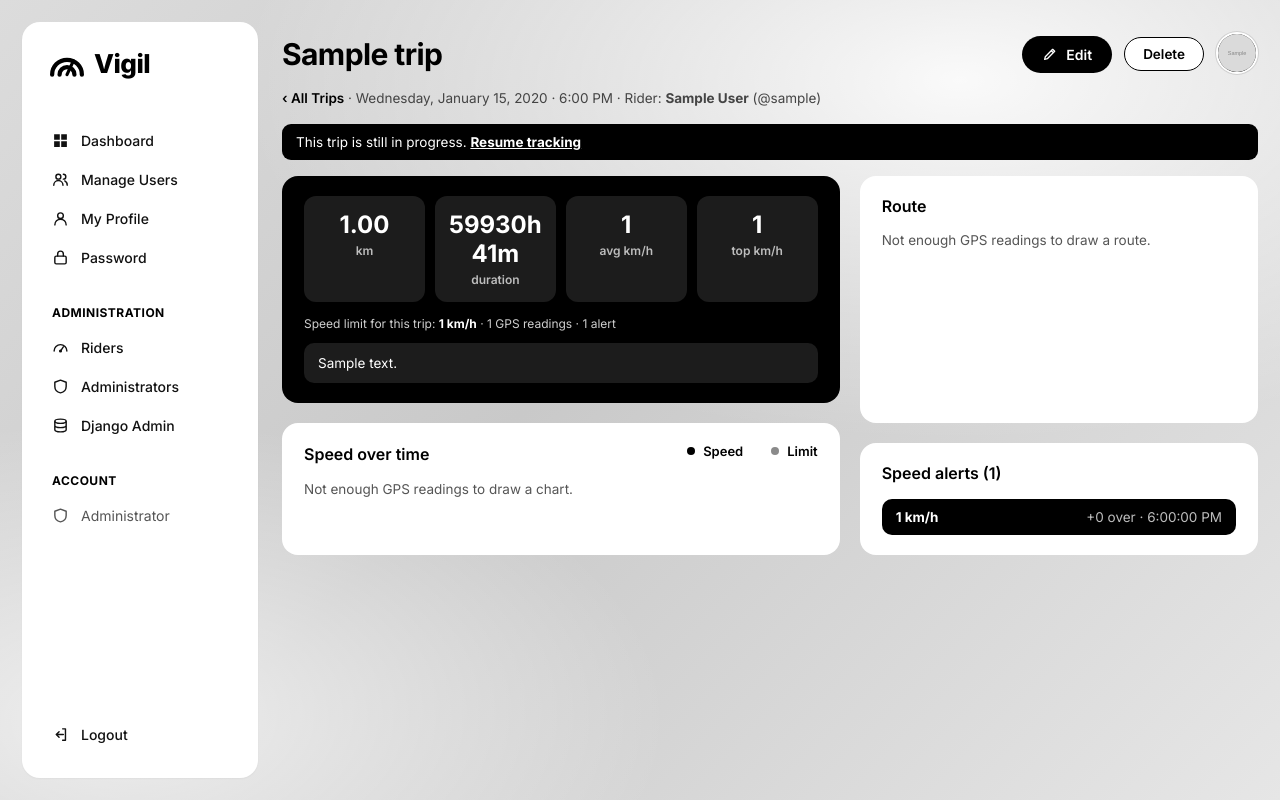
After one commit to WiddyWattz/Vigil-Pacana-JohnMark-G2, a Django app: page /trips/1/ in a window 1280 px wide. The commit adds this page. Run offline with Django 5.2, Linux system fonts and the light colour scheme; a user stored in the database is signed in; tables that the repository leaves empty hold one stand-in row (values such as "Sample post"); grey boxes marked "Sample" are stand-in pictures; parts of the project's set-up code (start-up, migrations or seed data) failed here and were passed over.

Commit message:
Add trip history: list, detail, edit and delete pages
- Read: Trip History list with search, status filter, totals and paging;
  detail page with speed-over-time chart, route outline and alert list
- Update: owner can rename a trip and edit notes (TripEditForm validation)
- Delete: owner or Administrator, with a confirmation page; readings and
  alerts are removed by CASCADE
- Riders only see their own trips (404 otherwise); Administrators see all
  riders' trips and can filter by rider
- Ending a trip now opens its detail page

```diff
--- a/static/css/trips.css
+++ b/static/css/trips.css
@@ -58,3 +58,42 @@
 }
 
 .choice input[type=radio] { width: 18px; height: 18px; flex: none; }
+
+/* Trip history */
+.totals-card { margin-bottom: 20px; }
+.totals { display: grid; grid-template-columns: repeat(4, 1fr); gap: 16px; }
+.totals strong { display: block; font-size: 32px; font-weight: 700; line-height: 1.1; }
+.totals span { font-size: 12.5px; color: #bdbdbd; }
+.trip-link { color: #000; text-decoration: none; }
+.trip-link:hover { text-decoration: underline; }
+.sub-line { display: block; margin-top: 4px; }
+.row-actions { text-align: right; }
+a.btn-mini { text-decoration: none; display: inline-block; }
+.breadcrumb { font-size: 13.5px; color: #444; margin: -10px 0 18px; }
+.breadcrumb a { color: #000; font-weight: 600; text-decoration: none; }
+.link-light { color: #fff; font-weight: 700; }
+
+.detail-grid { display: grid; grid-template-columns: 1.4fr 1fr; grid-template-areas: "summary route" "chart route" "chart alerts"; gap: 20px; }
+.summary-card { grid-area: summary; }
+.route-card { grid-area: route; }
+.chart-card { grid-area: chart; }
+.detail-grid .alerts-card { grid-area: alerts; }
+.dark-stats > div { background: #1c1c1c; }
+.dark-stats span { color: #bdbdbd; }
+.summary-card .desc b { color: #fff; }
+.notes { background: #1c1c1c; border-radius: 10px; padding: 12px 14px; font-size: 13.5px; margin: 12px 0 0; }
+.route { width: 100%; max-width: 300px; display: block; margin: 0 auto; background: #f4f4f4; border-radius: 12px; }
+.route-line { fill: none; stroke: #000; stroke-width: 3; stroke-linejoin: round; stroke-linecap: round; }
+.route-start { fill: #fff; stroke: #000; stroke-width: 2.5; }
+.route-end { fill: #000; }
+.speed-chart { width: 100%; height: 190px; display: block; overflow: visible; }
+.speed-area { fill: #ececec; }
+.speed-line { fill: none; stroke: #000; stroke-width: 2; stroke-linejoin: round; }
+.limit-dash { stroke: #8a8a8a; stroke-width: 1.5; stroke-dasharray: 6 5; }
+.form textarea { width: 100%; padding: 10px 13px; border: 1px solid #bdbdbd; border-radius: 9px; font: inherit; font-size: 14px; resize: vertical; }
+.form textarea:focus { outline: none; border-color: #000; box-shadow: 0 0 0 3px rgba(0, 0, 0, .12); }
+
+@media (max-width: 900px) {
+  .detail-grid { grid-template-columns: 1fr; grid-template-areas: "summary" "chart" "route" "alerts"; }
+  .totals { grid-template-columns: repeat(2, 1fr); }
+}
--- /dev/null
+++ b/templates/trips/trip_detail.html
@@ -0,0 +1,67 @@
+{% extends "base_dashboard.html" %}
+{% load static %}
+{% block title %}{{ trip.title }}{% endblock %}
+{% block greeting %}{{ trip.title }}{% endblock %}
+{% block styles %}{{ block.super }}<link rel="stylesheet" href="{% static 'css/trips.css' %}">{% endblock %}
+{% block top_actions %}
+  {% if can_edit %}<a href="{% url 'trips:edit' trip.pk %}" class="btn-pill"><svg class="ico"><use href="#i-pencil"/></svg>Edit</a>{% endif %}
+  <a href="{% url 'trips:delete' trip.pk %}" class="btn-ghost">Delete</a>
+{% endblock %}
+
+{% block content %}
+<p class="breadcrumb"><a href="{% url 'trips:list' %}">‹ {% if user.is_admin_role %}All Trips{% else %}Trip History{% endif %}</a>
+  · {{ trip.started_at|date:"l, F j, Y · g:i A" }}
+  {% if user.is_admin_role %} · Rider: <b>{{ trip.rider.display_name }}</b> (@{{ trip.rider.username }}){% endif %}
+  {% if trip.source == "SIMULATED" %} · <span class="status">Demo ride</span>{% endif %}
+</p>
+
+{% if trip.is_active %}
+<div class="form-alert">This trip is still in progress.{% if can_edit %} <a class="link-light" href="{% url 'trips:track' trip.pk %}">Resume tracking</a>{% endif %}</div>
+{% endif %}
+
+<div class="detail-grid">
+  <section class="card dark summary-card">
+    <div class="trip-stats dark-stats">
+      <div><strong>{{ trip.distance_km }}</strong><span>km</span></div>
+      <div><strong>{{ trip.duration_display }}</strong><span>duration</span></div>
+      <div><strong>{{ trip.avg_speed_kmh|floatformat:0 }}</strong><span>avg km/h</span></div>
+      <div><strong>{{ trip.max_speed_kmh|floatformat:0 }}</strong><span>top km/h</span></div>
+    </div>
+    <p class="desc">Speed limit for this trip: <b>{{ trip.speed_limit }} km/h</b> · {{ reading_count }} GPS readings · {{ alerts|length }} alert{{ alerts|length|pluralize }}</p>
+    {% if trip.notes %}<p class="notes">{{ trip.notes|linebreaksbr }}</p>{% endif %}
+  </section>
+
+  <section class="card route-card">
+    <div class="card-head"><h2>Route</h2></div>
+    {% if route %}
+    <svg class="route" viewBox="0 0 200 200" role="img" aria-label="Route outline">
+      <polyline points="{{ route.points }}" class="route-line"/>
+      <circle cx="{{ route.start.0 }}" cy="{{ route.start.1 }}" r="5" class="route-start"/>
+      <circle cx="{{ route.end.0 }}" cy="{{ route.end.1 }}" r="5" class="route-end"/>
+    </svg>
+    <p class="field-help">○ start · ● end</p>
+    {% else %}<p class="muted-text">Not enough GPS readings to draw a route.</p>{% endif %}
+  </section>
+
+  <section class="card chart-card">
+    <div class="card-head"><h2>Speed over time</h2><span class="legend"><span class="lg"><i></i>Speed</span><span class="lg lg-2"><i></i>Limit</span></span></div>
+    {% if speed_chart %}
+    <svg class="speed-chart" viewBox="0 -6 {{ speed_chart.w }} {{ speed_chart.h|add:12 }}" preserveAspectRatio="none" role="img" aria-label="Speed over time">
+      <polygon points="{{ speed_chart.area }}" class="speed-area"/>
+      <polyline points="{{ speed_chart.points }}" class="speed-line" vector-effect="non-scaling-stroke"/>
+      <line x1="0" x2="{{ speed_chart.w }}" y1="{{ speed_chart.limit_y }}" y2="{{ speed_chart.limit_y }}" class="limit-dash" vector-effect="non-scaling-stroke"/>
+    </svg>
+    <p class="field-help">Scale: 0 – {{ speed_chart.top }} km/h, from start to end of the trip.</p>
+    {% else %}<p class="muted-text">Not enough GPS readings to draw a chart.</p>{% endif %}
+  </section>
+
+  <section class="card alerts-card">
+    <div class="card-head"><h2>Speed alerts ({{ alerts|length }})</h2></div>
+    <ul class="alert-log">
+      {% for a in alerts %}
+      <li><b>{{ a.speed_kmh|floatformat:0 }} km/h</b> <span>+{{ a.over_by|floatformat:0 }} over · {{ a.triggered_at|time:"g:i:s A" }}</span></li>
+      {% empty %}<li class="none">No speed alerts on this trip.</li>{% endfor %}
+    </ul>
+  </section>
+</div>
+{% endblock %}
--- a/trips/urls.py
+++ b/trips/urls.py
@@ -5,6 +5,12 @@ from . import views
 app_name = "trips"
 
 urlpatterns = [
+    # Trip history (list / detail / edit / delete)
+    path("", views.trip_list, name="list"),
+    path("<int:pk>/", views.trip_detail, name="detail"),
+    path("<int:pk>/edit/", views.trip_edit, name="edit"),
+    path("<int:pk>/delete/", views.trip_delete, name="delete"),
+    # Live tracking
     path("start/", views.start_trip, name="start"),
     path("<int:pk>/track/", views.track_trip, name="track"),
     path("<int:pk>/readings/", views.record_readings, name="readings"),
--- a/trips/views.py
+++ b/trips/views.py
@@ -1,8 +1,10 @@
 import json
 
 from django.contrib import messages
+from django.contrib.auth.decorators import login_required
+from django.core.paginator import Paginator
 from django.db import IntegrityError, transaction
-from django.db.models import Max
+from django.db.models import Count, Max, Q, Sum
 from django.http import JsonResponse
 from django.shortcuts import get_object_or_404, redirect, render
 from django.views.decorators.http import require_http_methods, require_POST
@@ -10,7 +12,7 @@ from django.views.decorators.http import require_http_methods, require_POST
 from accounts.decorators import role_required
 from accounts.models import User
 
-from .forms import ReadingForm, StartTripForm
+from .forms import ReadingForm, StartTripForm, TripEditForm
 from .models import SpeedAlert, SpeedReading, Trip, haversine_km
 
 MAX_READINGS_PER_REQUEST = 60
@@ -22,6 +24,13 @@ def _own_trip(request, pk, **filters):
     Someone else's trip gives 404, so riders can't even tell it exists.
     """
     return get_object_or_404(Trip, pk=pk, rider=request.user, **filters)
+
+
+def _viewable_trip(request, pk):
+    """Administrators may open any trip; riders only their own (others give 404)."""
+    if request.user.is_admin_role:
+        return get_object_or_404(Trip.objects.select_related("rider"), pk=pk)
+    return _own_trip(request, pk)
 
 
 @role_required(User.Role.RIDER)
@@ -51,7 +60,7 @@ def track_trip(request, pk):
     trip = _own_trip(request, pk)
     if not trip.is_active:
         messages.info(request, "That trip has already ended.")
-        return redirect("dashboards:home")
+        return redirect("trips:detail", pk=trip.pk)
     stats = _live_stats(trip)
     return render(request, "trips/track_trip.html", {"trip": trip, "stats": stats, "active": "start_trip"})
 
@@ -114,7 +123,7 @@ def end_trip(request, pk):
         return redirect("trips:track", pk=trip.pk)
     trip.finish()
     messages.success(request, f"Trip saved: {trip.distance_km} km, top speed {trip.max_speed_kmh} km/h.")
-    return redirect("dashboards:home")
+    return redirect("trips:detail", pk=trip.pk)
 
 
 def _live_stats(trip):
@@ -128,3 +137,127 @@ def _live_stats(trip):
         "current_speed_kmh": round(points[-1][2]) if points else 0,
         "alerts": trip.alerts.count(),
     }
+
+
+# ---------------------------------------------------------------------------
+# Trip history: list (Read), detail (Read), edit (Update), delete (Delete)
+# ---------------------------------------------------------------------------
+
+@login_required
+def trip_list(request):
+    """
+    Riders see only their own trips. Administrators see every rider's trips
+    and can filter by rider. Both can search by name and filter by status.
+    """
+    is_admin = request.user.is_admin_role
+    trips = Trip.objects.select_related("rider")
+    if not is_admin:
+        trips = trips.filter(rider=request.user)
+
+    q = request.GET.get("q", "").strip()
+    status = request.GET.get("status", "")
+    rider_id = request.GET.get("rider", "")
+    if q:
+        trips = trips.filter(Q(title__icontains=q) | Q(notes__icontains=q))
+    if status in Trip.Status.values:
+        trips = trips.filter(status=status)
+    if is_admin and rider_id.isdigit():
+        trips = trips.filter(rider_id=int(rider_id))
+
+    # Totals are calculated separately from the alert count: joining alerts
+    # here would repeat each trip once per alert and inflate the distance sum.
+    completed = trips.filter(status=Trip.Status.COMPLETED)
+    totals = completed.aggregate(count=Count("id"), distance=Sum("distance_km"), top=Max("max_speed_kmh"))
+    totals["alerts"] = SpeedAlert.objects.filter(trip__in=completed).count()
+    trips = trips.annotate(alert_count=Count("alerts"))
+    return render(request, "trips/trip_list.html", {
+        "active": "trips",
+        "page": Paginator(trips, 10).get_page(request.GET.get("page")),
+        "totals": totals,
+        "q": q, "status": status, "rider_id": rider_id,
+        "statuses": Trip.Status.choices,
+        "riders": User.objects.filter(role=User.Role.RIDER).order_by("username") if is_admin else None,
+    })
+
+
+@login_required
+def trip_detail(request, pk):
+    trip = _viewable_trip(request, pk)
+    readings = list(trip.readings.values_list("latitude", "longitude", "speed_kmh"))
+    return render(request, "trips/trip_detail.html", {
+        "active": "trips",
+        "trip": trip,
+        "alerts": trip.alerts.all(),
+        "reading_count": len(readings),
+        "speed_chart": _speed_chart(readings, trip.speed_limit),
+        "route": _route_shape(readings),
+        "can_edit": trip.rider_id == request.user.id,
+    })
+
+
+@login_required
+@require_http_methods(["GET", "POST"])
+def trip_edit(request, pk):
+    """Only the rider who recorded the trip may rename it or edit its notes."""
+    trip = _own_trip(request, pk)
+    form = TripEditForm(request.POST or None, instance=trip)
+    if request.method == "POST":
+        if form.is_valid():
+            form.save()
+            messages.success(request, "Trip details updated.")
+            return redirect("trips:detail", pk=trip.pk)
+        messages.error(request, "Please correct the errors below.")
+    return render(request, "trips/trip_edit.html", {"form": form, "trip": trip, "active": "trips"})
+
+
+@login_required
+@require_http_methods(["GET", "POST"])
+def trip_delete(request, pk):
+    """
+    The owner can delete (or discard an in-progress) trip; an Administrator
+    can delete any trip. Readings and alerts are removed with it (CASCADE).
+    """
+    trip = _viewable_trip(request, pk)
+    if request.method == "POST":
+        title, owner = trip.title, trip.rider
+        trip.delete()
+        who = "" if owner == request.user else f" (recorded by {owner.username})"
+        messages.success(request, f'Trip "{title}"{who} was deleted.')
+        return redirect("trips:list")
+    return render(request, "trips/trip_confirm_delete.html", {
+        "trip": trip, "active": "trips",
+        "reading_count": trip.readings.count(), "alert_count": trip.alerts.count(),
+    })
+
+
+CHART_W, CHART_H, MAX_POINTS = 600, 160, 150
+
+
+def _downsample(points):
+    step = max(1, len(points) // MAX_POINTS)
+    return points[::step] + ([points[-1]] if len(points) % step else [])
+
+
+def _speed_chart(readings, limit):
+    """SVG polyline points for the speed-over-time chart, plus the y position of the limit line."""
+    if len(readings) < 2:
+        return None
+    speeds = [r[2] for r in _downsample(readings)]
+    top = max(max(speeds), limit) * 1.15
+    step = CHART_W / (len(speeds) - 1)
+    y = lambda v: round(CHART_H - v / top * CHART_H, 1)
+    pts = " ".join(f"{round(i * step, 1)},{y(v)}" for i, v in enumerate(speeds))
+    return {"points": pts, "area": f"0,{CHART_H} {pts} {CHART_W},{CHART_H}", "limit_y": y(limit),
+            "top": round(top), "w": CHART_W, "h": CHART_H}
+
+
+def _route_shape(readings):
+    """Scale the GPS points into a 300x200 box to draw the route outline (no map service needed)."""
+    if len(readings) < 2:
+        return None
+    pts = _downsample(readings)
+    lats, lons = [p[0] for p in pts], [p[1] for p in pts]
+    span = max(max(lats) - min(lats), max(lons) - min(lons)) or 1e-6
+    scale = 180 / span
+    coords = [(round(10 + (lon - min(lons)) * scale, 1), round(190 - (lat - min(lats)) * scale, 1)) for lat, lon, _ in pts]
+    return {"points": " ".join(f"{x},{y}" for x, y in coords), "start": coords[0], "end": coords[-1]}
```
Also changed, not shown: templates/trips/trip_confirm_delete.html (added, +21 -0 lines), templates/trips/trip_edit.html (added, +23 -0 lines), templates/trips/trip_list.html (added, +76 -0 lines), trips/forms.py (+16 -0 lines).
